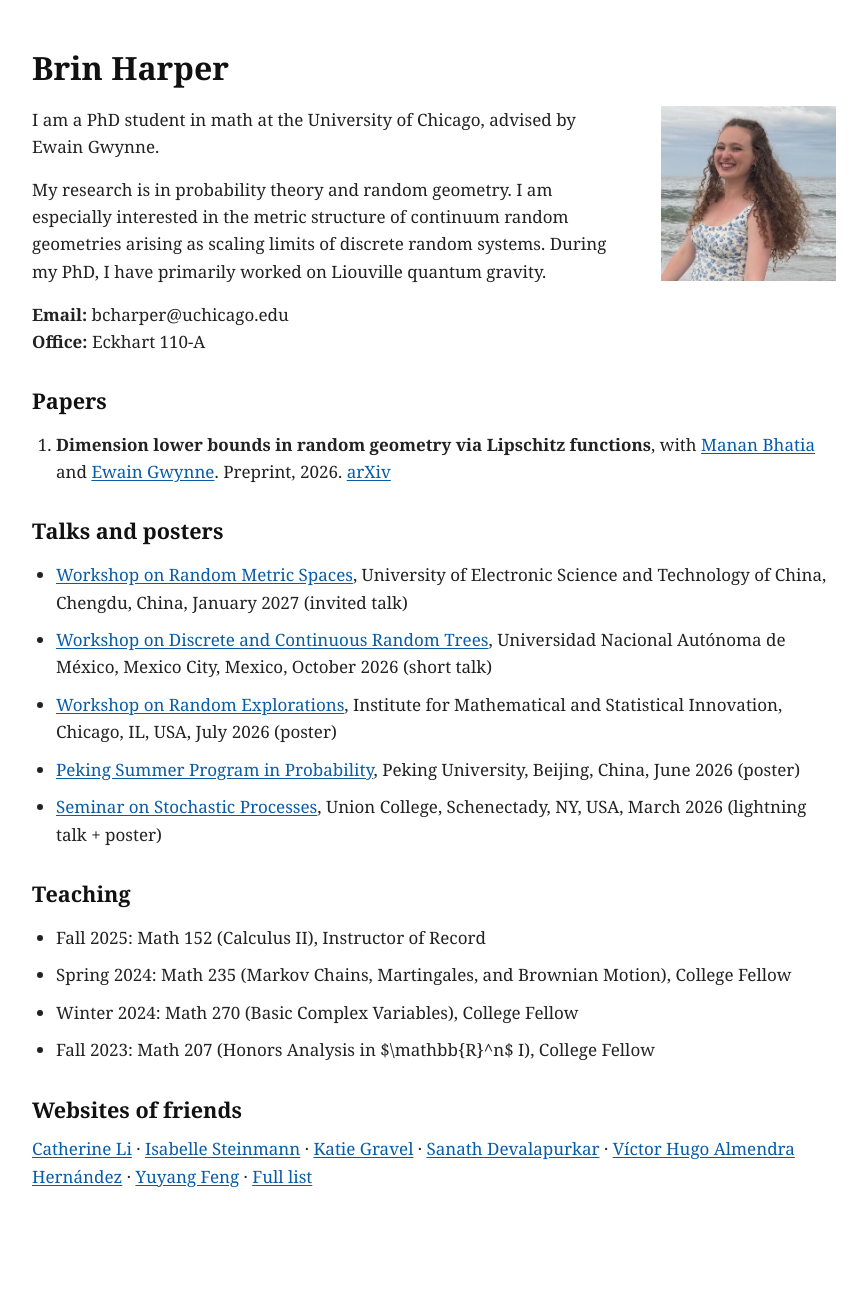
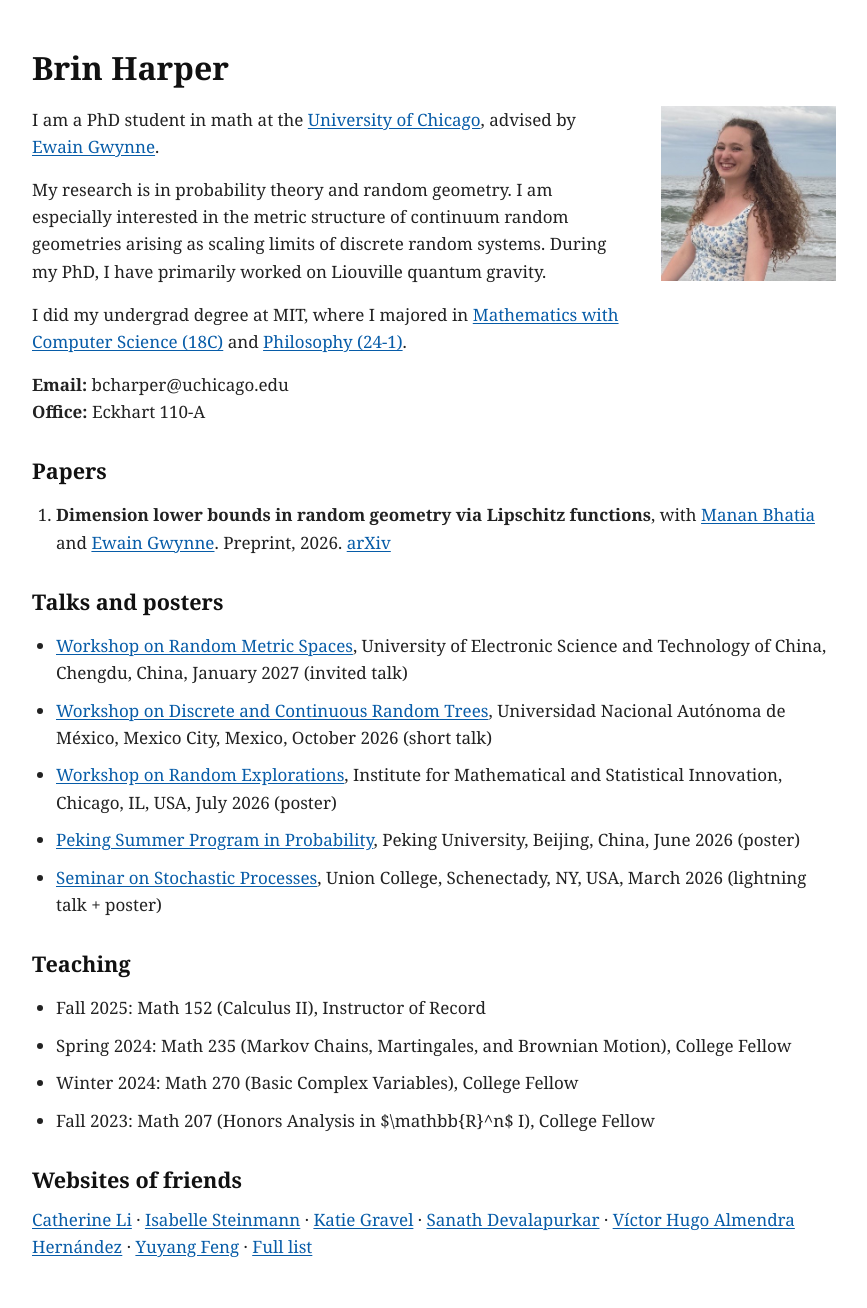
Before and after one commit to brinharper/brinharper.github.io, a Jekyll site: the page built from index.md, in a window 1280 px wide. Shown: the whole page, without its empty margins (206-1073 px from the left). Built offline with Jekyll 4.4.1, drawn with Linux system fonts in a browser that asks for light colours; a script that is not in the unit is left out; before the commit the page ends 1238 px from its top, so only the background shows below that.

Commit message:
Update index.md

```diff
--- a/index.md
+++ b/index.md
@@ -5,16 +5,14 @@ title: "Brin Harper"
 
 <img src="files/photo.jpg" alt="photo of brin" class="portrait">
 
-I am a PhD student in math at the University of Chicago, advised by Ewain Gwynne.
+I am a PhD student in math at the [University of Chicago](https://mathematics.uchicago.edu/), advised by [Ewain Gwynne](https://math.uchicago.edu/~ewain/).
 
 My research is in probability theory and random geometry. I am especially interested in the metric structure of continuum random geometries arising as scaling limits of discrete random systems. During my PhD, I have primarily worked on Liouville quantum gravity.
 
+I did my undergrad degree at MIT, where I majored in [Mathematics with Computer Science (18C)](https://catalog.mit.edu/degree-charts/mathematics-computer-science-course-18-c/) and [Philosophy (24-1)](https://philosophy.mit.edu/).
+
 **Email:** bcharper@uchicago.edu
 **Office:** Eckhart 110-A
-
-<!-- Add files/cv.pdf, then uncomment this link.
-[Curriculum vitae](files/cv.pdf)
--->
 
 ## Papers
 
```
